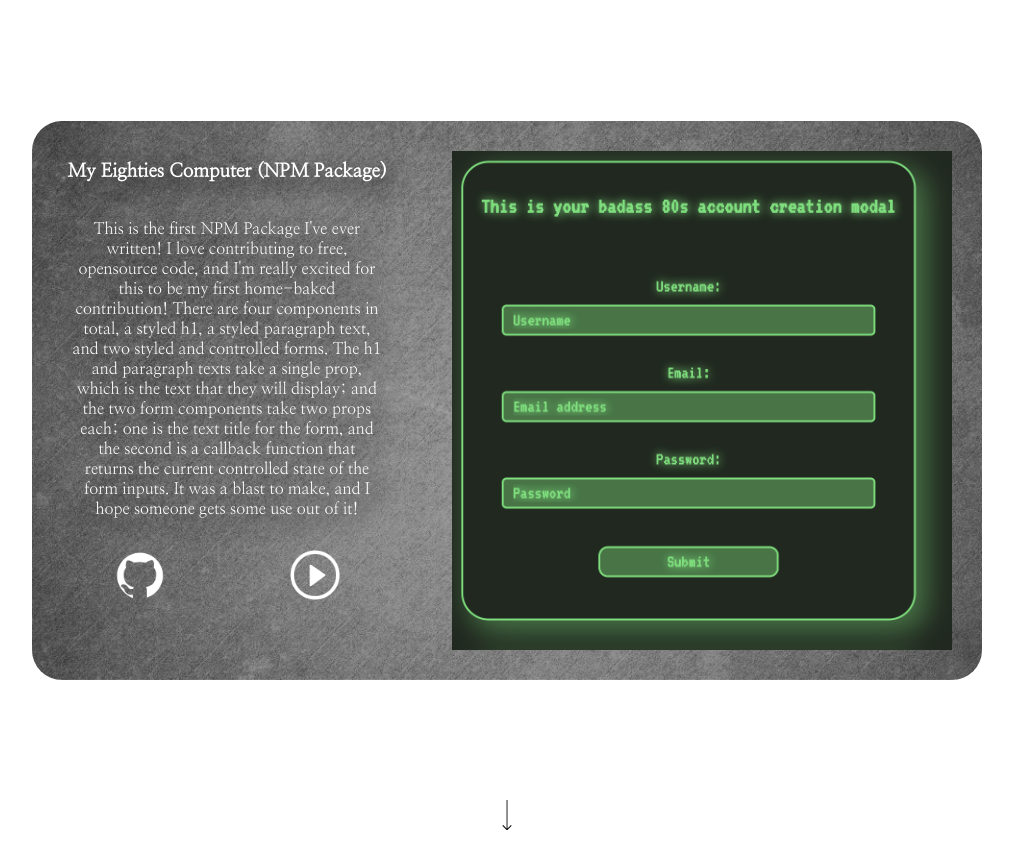
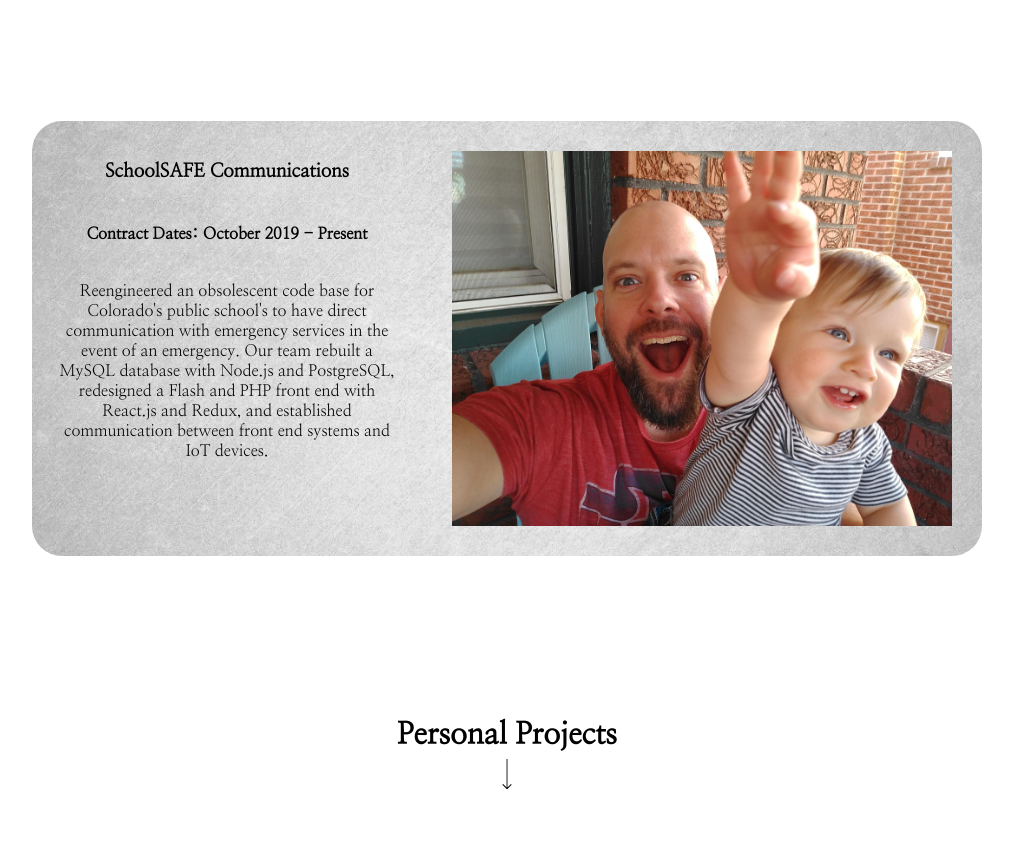
Before and after one commit to baldm0mma/JevTheDev-PortfolioPage, a React (Create React App) app: page / in a window 1280 px wide. Shown: the part 2380-3248 px from the top of the page, without its empty margins (133-1146 px from the left). Built offline with nearby package versions, Linux system fonts and the light colour scheme; no server answers.

Commit message:
Change favicon, add styling to contracts section

```diff
--- a/public/index.html
+++ b/public/index.html
@@ -4,10 +4,6 @@
     <meta charset="utf-8" />
     <meta name="viewport" content="width=device-width, initial-scale=1" />
     <meta name="theme-color" content="#000000" />
-    <meta
-      name="description"
-      content="Web site created using create-react-app"
-    />
     <link rel="manifest" href="%PUBLIC_URL%/manifest.json" />
     <!--
       Notice the use of %PUBLIC_URL% in the tags above.
--- a/src/containers/App.js
+++ b/src/containers/App.js
@@ -2,7 +2,11 @@
 import { About } from './About';
 import { Contact } from './Contact';
 import { Content } from './Content';
-import { projectContent } from '../projectContent/projectContent';
+import { Contract } from './Contract';
+import {
+  projectContent,
+  contractContent
+} from '../projectContent/projectContent';
 import { wakeHerokuApps } from '../fetchCalls';
 import Fade from 'react-reveal/Fade';
 import Zoom from 'react-reveal/Zoom';
@@ -32,6 +36,17 @@
       <Zoom>
         <About />
       </Zoom>
+      <Zoom>
+        <h4 className='about-title'>Professional Work</h4>
+      </Zoom>
+      <img
+        className='down-arrow'
+        src='./assets/downArrow.png'
+        alt='Down Arrow'
+      />
+      <Fade left>
+        <Contract content={contractContent[0]} />
+      </Fade>
       <Zoom>
         <h4 className='about-title'>Personal Projects</h4>
       </Zoom>
--- /dev/null
+++ b/src/containers/Contract.css
@@ -0,0 +1,26 @@
+.contract-container {
+  background-attachment: fixed;
+  background-image: linear-gradient(rgba(255, 255, 255, 0.5), rgba(255, 255, 255, 0.5)),
+    url('../backgrounds/background-light-grey.jpg');
+  background-position: center;
+  background-repeat: no-repeat;
+  background-size: 2000px;
+  border-radius: 30px;
+  display: flex;
+  margin-bottom: 120px;
+  text-shadow: white 8px 8px 25px;
+  width: auto;
+}
+
+.contract-info-container {
+  display: flex;
+  flex-direction: column;
+  margin: 20px;
+  width: 350px;
+}
+
+.contract-image {
+  max-height: 500px;
+  max-width: 500px;
+  padding: 30px;
+}
--- a/src/containers/Contract.js
+++ b/src/containers/Contract.js
@@ -1,12 +1,12 @@
 import React from 'react';
-import { contractContent } from '../projectContent/projectContent';
+import './Contract.css';
 
-const { title, dates, description, image } = contractContent;
+export const Contract = ({ content }) => {
+  const { title, dates, description, image } = content;
 
-export const Contract = () => {
   return (
     <article className='contract-container'>
-      <section>
+      <section className='contract-info-container'>
         <h3 className='contract-title'>{title}</h3>
         <h4 className='contract-dates'>Contract Dates: {dates}</h4>
         <p className='contract-description'>{description}</p>
--- a/src/projectContent/projectContent.js
+++ b/src/projectContent/projectContent.js
@@ -88,5 +88,11 @@
     dates: 'October 2019 - Present',
     description: "Reengineered an obsolescent code base for Colorado's public school's to have direct communication with emergency services in the event of an emergency. Our team rebuilt a MySQL database with Node.js and PostgreSQL, redesigned a Flash and PHP front end with React.js and Redux, and established communication between front end systems and IoT devices.",
     image: './assets/Profile-Photo.jpg'
+  },
+  {
+    title: 'Bryan Barton Construction',
+    dates: 'October 2019 - Present',
+    description: "Designed, built, and implmented a full-stack, multi-interface ",
+    image: './assets/Profile-Photo.jpg'
   }
 ]
```
Also changed, not shown: 1 other file (tests, documents, lock files or other folders).
